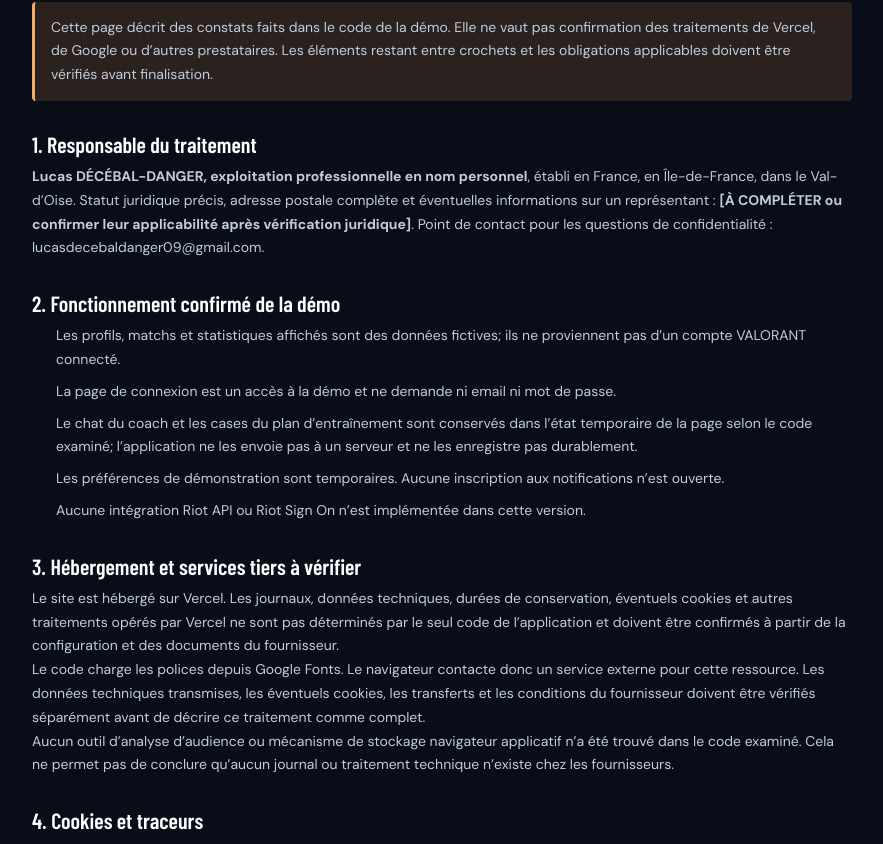
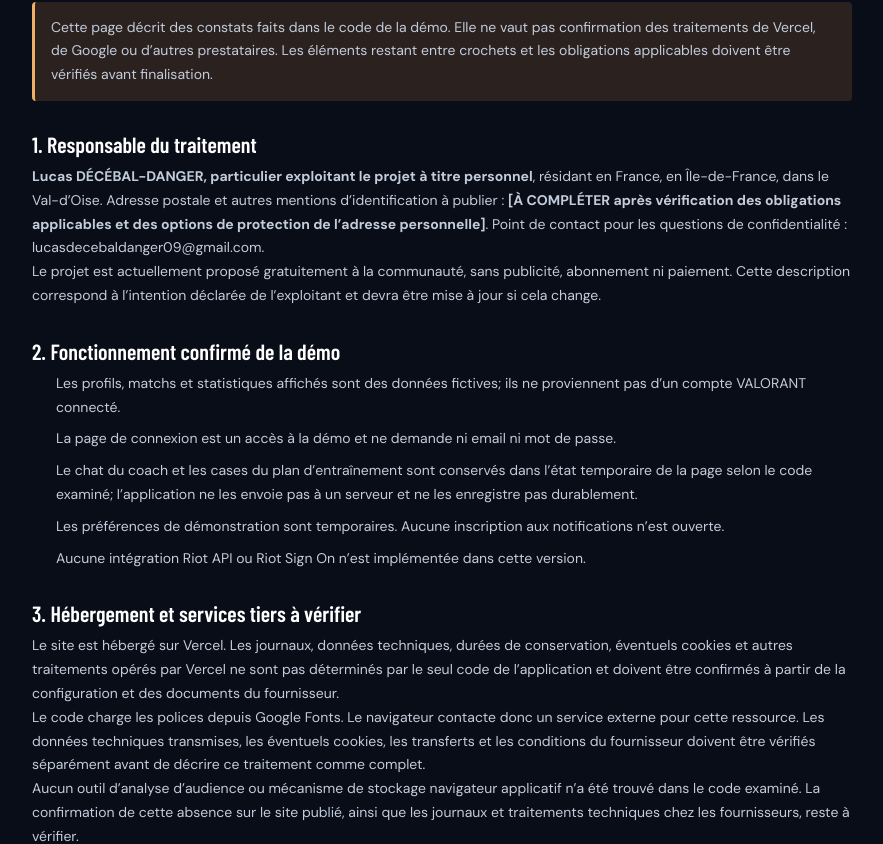
Before and after one commit to LucasDECEBAL/Valorant-Intelligence, a Next.js app: page /privacy in a window 1280 px wide. Shown: the part 220-1064 px from the top of the page, without its empty margins (198-1081 px from the left). Built offline with nearby package versions, Linux system fonts and the light colour scheme; a web font is replaced by a local one.

Commit message:
Refactor code structure for improved readability and maintainability

```diff
--- a/app/about/page.tsx
+++ b/app/about/page.tsx
@@ -9,7 +9,7 @@ export default function AboutPage() {
       <Link className="legal-back" href="/">← Accueil</Link>
       <p className="eyebrow">Projet indépendant · démonstration</p>
       <h1>À propos de Valorant Intelligence</h1>
-      <p>Valorant Intelligence est un prototype d’interface en français destiné à illustrer des outils d’analyse et de réflexion après les parties.</p>
+      <p>Valorant Intelligence est un projet communautaire développé à titre personnel par Lucas DÉCÉBAL-DANGER. Son objectif est de proposer gratuitement aux joueurs un outil d’analyse et de réflexion après les parties. Le projet ne prévoit actuellement ni publicité, ni abonnement, ni paiement. Cette description devra être mise à jour si le projet évolue.</p>
 
       <h2>État actuel</h2>
       <ul>
@@ -22,7 +22,7 @@ export default function AboutPage() {
       </ul>
 
       <h2>Éditeur et contact</h2>
-      <p>Le site est exploité à titre professionnel en nom personnel par <strong>Lucas DÉCÉBAL-DANGER</strong>, établi en France, en Île-de-France, dans le Val-d’Oise. Aucune société n’est déclarée ici. Statut juridique précis, adresse postale complète et informations de contact : <strong>[À COMPLÉTER ou confirmer leur applicabilité après vérification juridique]</strong>. Contact : <a href="mailto:lucasdecebaldanger09@gmail.com">lucasdecebaldanger09@gmail.com</a>.</p>
+      <p>Le site est développé et exploité à titre personnel par <strong>Lucas DÉCÉBAL-DANGER</strong>, particulier résidant en France, en Île-de-France, dans le Val-d’Oise. Aucune société ni micro-entreprise n’a été créée pour ce projet. Adresse postale et autres mentions d’identification à publier : <strong>[À COMPLÉTER après vérification des obligations applicables et des options de protection de l’adresse personnelle]</strong>. Contact : <a href="mailto:lucasdecebaldanger09@gmail.com">lucasdecebaldanger09@gmail.com</a>.</p>
 
       <SiteFooter note="Valorant Intelligence est exploité en nom personnel par Lucas DÉCÉBAL-DANGER; cette mention ne remplace pas les informations légales à compléter." />
     </main>
--- a/app/contact/page.tsx
+++ b/app/contact/page.tsx
@@ -9,9 +9,9 @@ export default function ContactPage() {
       <Link className="legal-back" href="/">← Accueil</Link>
       <p className="eyebrow">Contact · coordonnées de l’exploitant</p>
       <h1>Contacter Valorant Intelligence</h1>
-      <p>Le site est exploité à titre professionnel en nom personnel par Lucas DÉCÉBAL-DANGER, établi en France, en Île-de-France, dans le Val-d’Oise.</p>
+      <p>Valorant Intelligence est développé et exploité à titre personnel par Lucas DÉCÉBAL-DANGER, particulier résidant en France, en Île-de-France, dans le Val-d’Oise. Le projet est actuellement gratuit et sans publicité, abonnement ni paiement.</p>
       <p>Contact : <a href="mailto:lucasdecebaldanger09@gmail.com">lucasdecebaldanger09@gmail.com</a>.</p>
-      <p className="legal-warning">Cette page ne comporte pas de formulaire et ne transmet aucun message. Adresse postale complète et statut juridique précis : [À COMPLÉTER ou confirmer leur applicabilité après vérification juridique].</p>
+      <p className="legal-warning">Cette page ne comporte pas de formulaire et ne transmet aucun message. Adresse postale et autres mentions d’identification à publier : [À COMPLÉTER après vérification des obligations applicables et des options de protection de l’adresse personnelle].</p>
       <SiteFooter note="Exploitant en nom personnel : Lucas DÉCÉBAL-DANGER. Contact : lucasdecebaldanger09@gmail.com." />
     </main>
   );
--- a/app/privacy/page.tsx
+++ b/app/privacy/page.tsx
@@ -12,7 +12,9 @@ export default function PrivacyPage() {
       <p className="legal-warning">Cette page décrit des constats faits dans le code de la démo. Elle ne vaut pas confirmation des traitements de Vercel, de Google ou d’autres prestataires. Les éléments restant entre crochets et les obligations applicables doivent être vérifiés avant finalisation.</p>
 
       <h2>1. Responsable du traitement</h2>
-      <p><strong>Lucas DÉCÉBAL-DANGER, exploitation professionnelle en nom personnel</strong>, établi en France, en Île-de-France, dans le Val-d’Oise. Statut juridique précis, adresse postale complète et éventuelles informations sur un représentant : <strong>[À COMPLÉTER ou confirmer leur applicabilité après vérification juridique]</strong>. Point de contact pour les questions de confidentialité : <a href="mailto:lucasdecebaldanger09@gmail.com">lucasdecebaldanger09@gmail.com</a>.</p>
+      <p><strong>Lucas DÉCÉBAL-DANGER, particulier exploitant le projet à titre personnel</strong>, résidant en France, en Île-de-France, dans le Val-d’Oise. Adresse postale et autres mentions d’identification à publier : <strong>[À COMPLÉTER après vérification des obligations applicables et des options de protection de l’adresse personnelle]</strong>. Point de contact pour les questions de confidentialité : <a href="mailto:lucasdecebaldanger09@gmail.com">lucasdecebaldanger09@gmail.com</a>.</p>
+
+      <p>Le projet est actuellement proposé gratuitement à la communauté, sans publicité, abonnement ni paiement. Cette description correspond à l’intention déclarée de l’exploitant et devra être mise à jour si cela change.</p>
 
       <h2>2. Fonctionnement confirmé de la démo</h2>
       <ul>
@@ -26,7 +28,7 @@ export default function PrivacyPage() {
       <h2>3. Hébergement et services tiers à vérifier</h2>
       <p>Le site est hébergé sur Vercel. Les journaux, données techniques, durées de conservation, éventuels cookies et autres traitements opérés par Vercel ne sont pas déterminés par le seul code de l’application et doivent être confirmés à partir de la configuration et des documents du fournisseur.</p>
       <p>Le code charge les polices depuis Google Fonts. Le navigateur contacte donc un service externe pour cette ressource. Les données techniques transmises, les éventuels cookies, les transferts et les conditions du fournisseur doivent être vérifiés séparément avant de décrire ce traitement comme complet.</p>
-      <p>Aucun outil d’analyse d’audience ou mécanisme de stockage navigateur applicatif n’a été trouvé dans le code examiné. Cela ne permet pas de conclure qu’aucun journal ou traitement technique n’existe chez les fournisseurs.</p>
+      <p>Aucun outil d’analyse d’audience ou mécanisme de stockage navigateur applicatif n’a été trouvé dans le code examiné. La confirmation de cette absence sur le site publié, ainsi que les journaux et traitements techniques chez les fournisseurs, reste à vérifier.</p>
 
       <h2>4. Cookies et traceurs</h2>
       <p>Aucun mécanisme applicatif de cookie ou de traceur n’a été trouvé lors de l’examen du code. La présence éventuelle de cookies ou traceurs déposés par l’hébergement, les polices ou des outils tiers reste à vérifier dans le navigateur et auprès des fournisseurs. <strong>[À COMPLÉTER après vérification : inventaire des traceurs, finalités, base applicable et choix de consentement requis]</strong>.</p>
--- a/app/terms/page.tsx
+++ b/app/terms/page.tsx
@@ -12,7 +12,7 @@ export default function TermsPage() {
       <p className="legal-warning">Ce document est un projet de rédaction, pas un texte juridique validé. Ne le considère pas comme final avant d’avoir complété les informations encore entre crochets et fait vérifier son applicabilité.</p>
 
       <h2>1. Exploitant du service</h2>
-      <p>Le site Valorant Intelligence est exploité à titre professionnel en nom personnel par <strong>Lucas DÉCÉBAL-DANGER</strong>, établi en France, en Île-de-France, dans le Val-d’Oise. Statut juridique précis et adresse postale complète : <strong>[À COMPLÉTER après vérification des mentions légales applicables]</strong>. Contact : <a href="mailto:lucasdecebaldanger09@gmail.com">lucasdecebaldanger09@gmail.com</a>.</p>
+      <p>Valorant Intelligence est développé et exploité à titre personnel par <strong>Lucas DÉCÉBAL-DANGER</strong>, particulier résidant en France, en Île-de-France, dans le Val-d’Oise. Le projet est actuellement gratuit et sans publicité, abonnement ni paiement. Adresse postale et autres mentions d’identification à publier : <strong>[À COMPLÉTER après vérification des obligations applicables et des options de protection de l’adresse personnelle]</strong>. Contact : <a href="mailto:lucasdecebaldanger09@gmail.com">lucasdecebaldanger09@gmail.com</a>.</p>
 
       <h2>2. Service actuellement disponible</h2>
       <p>Le site propose une démonstration publique d’une interface d’analyse de performances VALORANT. Les statistiques, profils, matchs, succès et recommandations affichés dans cette démonstration sont fictifs. Le site ne propose actuellement ni connexion à un compte Riot, ni récupération de statistiques personnelles, ni inscription aux notifications.</p>
@@ -27,7 +27,7 @@ export default function TermsPage() {
       <p>Valorant Intelligence est un projet indépendant. Il n’est ni approuvé ni parrainé par Riot Games. Les marques et éléments associés à Riot Games restent la propriété de leurs détenteurs respectifs. Cette page ne constitue pas une autorisation d’utiliser leurs marques ou contenus.</p>
 
       <h2>6. Évolutions et validation</h2>
-      <p>Ces conditions décrivent uniquement l’état actuel de la démo et devront être révisées avant l’ajout de comptes, de données Riot, de stockage, de communications ou de toute autre fonctionnalité. La version définitive et les règles impératives applicables restent à valider par l’exploitant avec un conseil juridique.</p>
+      <p>Ces conditions décrivent uniquement l’état actuel de la démo. Elles devront être révisées avant tout changement substantiel, notamment l’ajout de comptes, de données Riot, de stockage ou de monétisation. Les mentions applicables à l’exploitant particulier et la version définitive restent à vérifier; ce texte ne constitue pas une validation juridique.</p>
       <p>Politique de confidentialité : consultez la <Link href="/privacy">page dédiée à la confidentialité</Link>.</p>
 
       <p className="legal-updated">Date d’entrée en vigueur : 11/10/2026 (date de publication déclarée par l’exploitant; à confirmer avant mise en ligne de cette version).</p>
```
Also changed, not shown: 1 other file (tests, documents, lock files or other folders).
